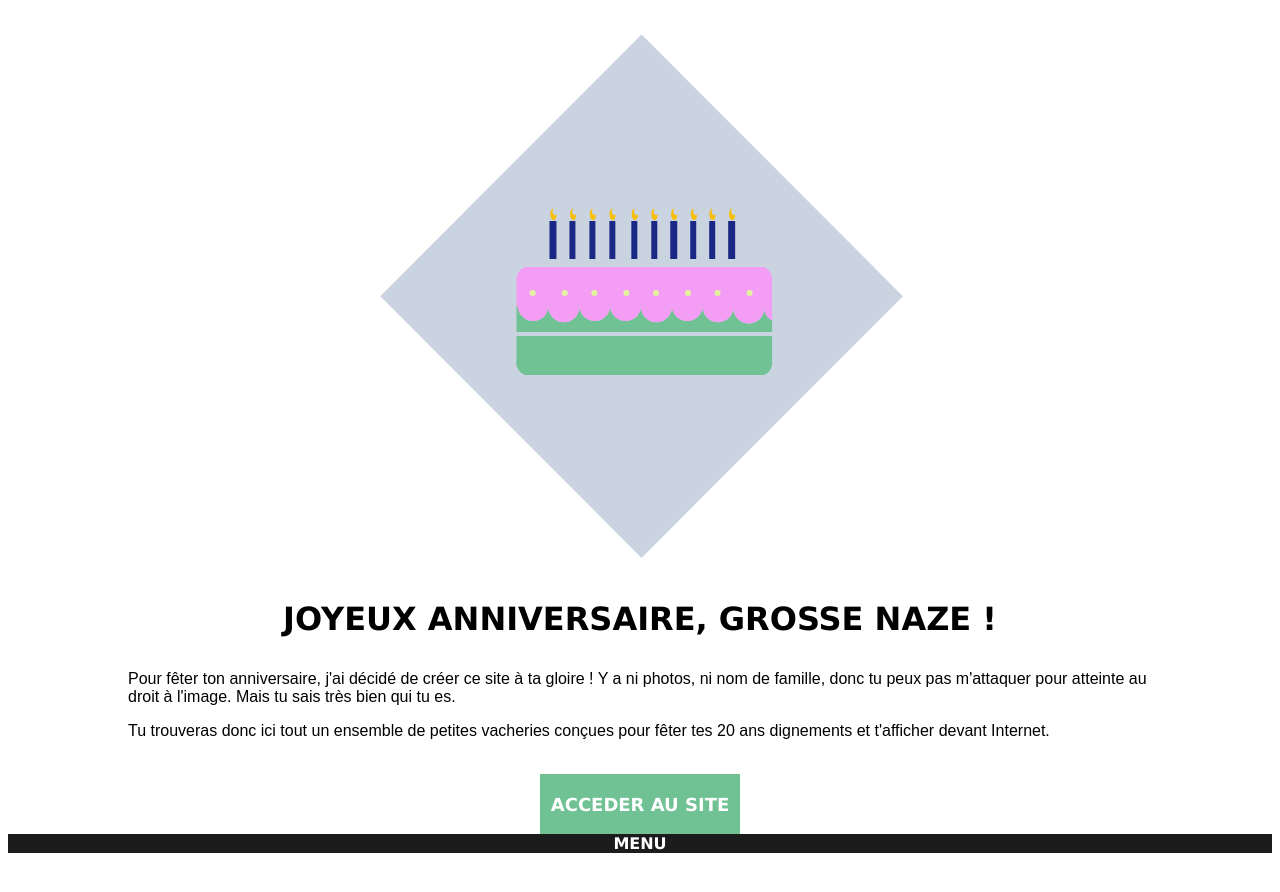
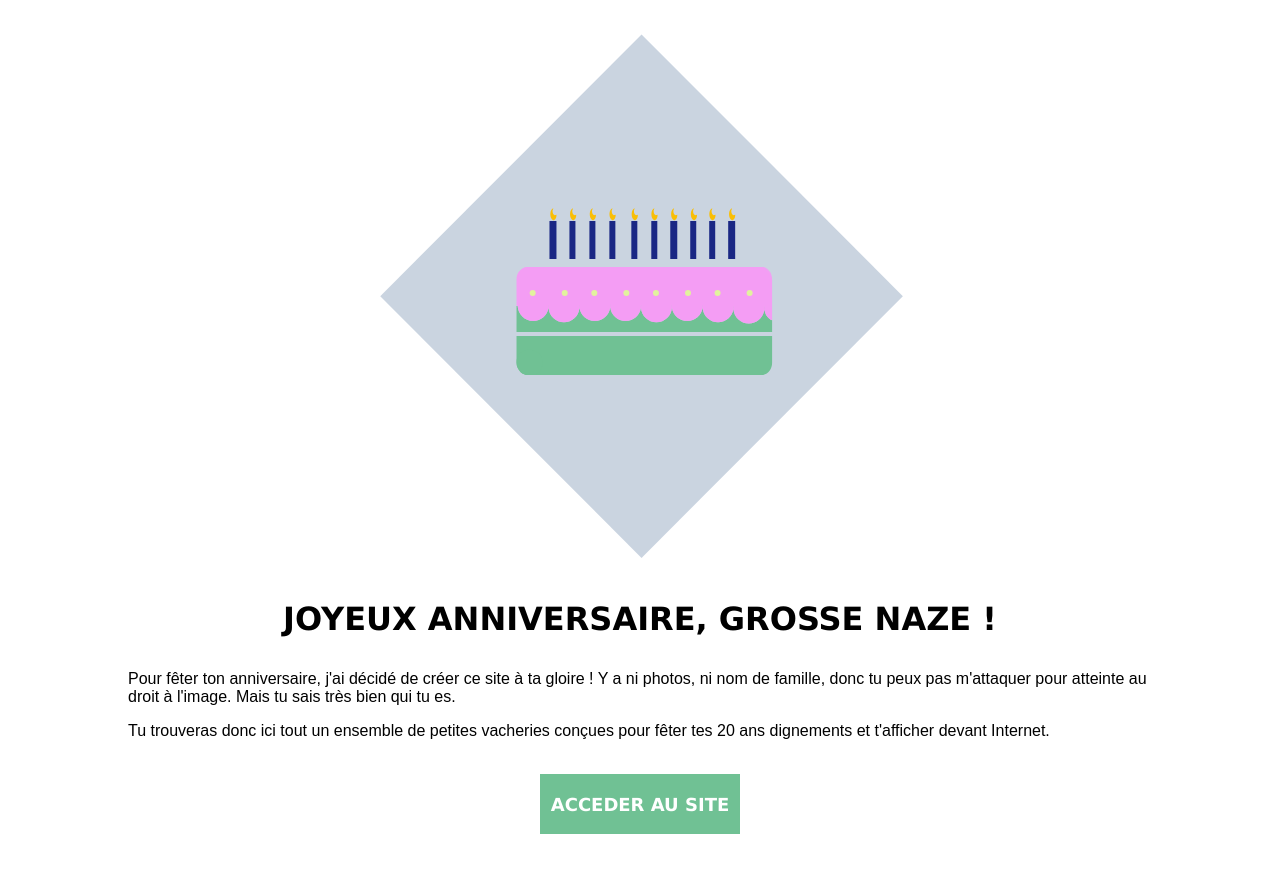
Before and after one commit to Simpleprune/simpleprune.github.io, a Jekyll site: the page accueil.html, which Jekyll copies as it is, in a window 1280 px wide. Shown: the top 892 px of the page. Built offline with Jekyll 4.4.1, drawn with Linux system fonts in a browser that asks for light colours.

Commit message:
Update accueil.html

```diff
--- a/accueil.html
+++ b/accueil.html
@@ -19,9 +19,5 @@
       <div class="buttn-ys">Acceder au site</div>
     </div>
   </div>
-  <div id="main">
-    <div id="menu">
-      Menu
-    </div>
-  </div>
+
 </body>
```
